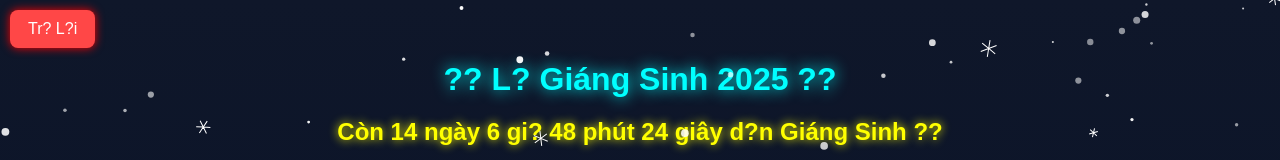
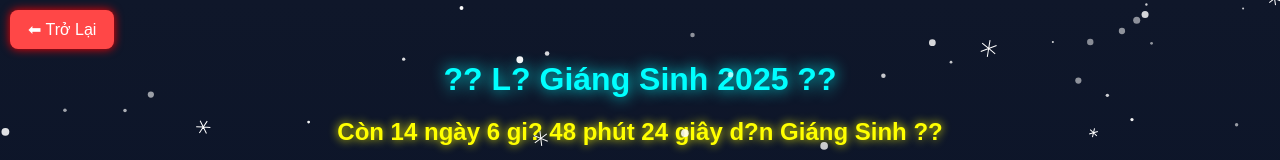
Before and after one commit to aochinhnek-jpg/nhomtin, a plain HTML site: page trang1.html in a window 1280 px wide. Shown: the top 160 px of the page. Drawn offline with Linux system fonts and the light colour scheme.

Commit message:
Update trang1.html

```diff
--- a/trang1.html
+++ b/trang1.html
@@ -196,7 +196,7 @@
 </style>
 </head>
 <body>
-<button onclick="window.location.href='trangchu.html'"
+<button onclick="history.back()"
         style="
             position: fixed;
             top: 10px;
@@ -211,7 +211,7 @@
             z-index: 10001;
             box-shadow: 0 0 10px red;
         ">
-    Tr? L?i
+    ⬅ Trở Lại
 </button>
 <!-- Canvas tuy?t roi -->
 <canvas id="snow-canvas"></canvas>
```
